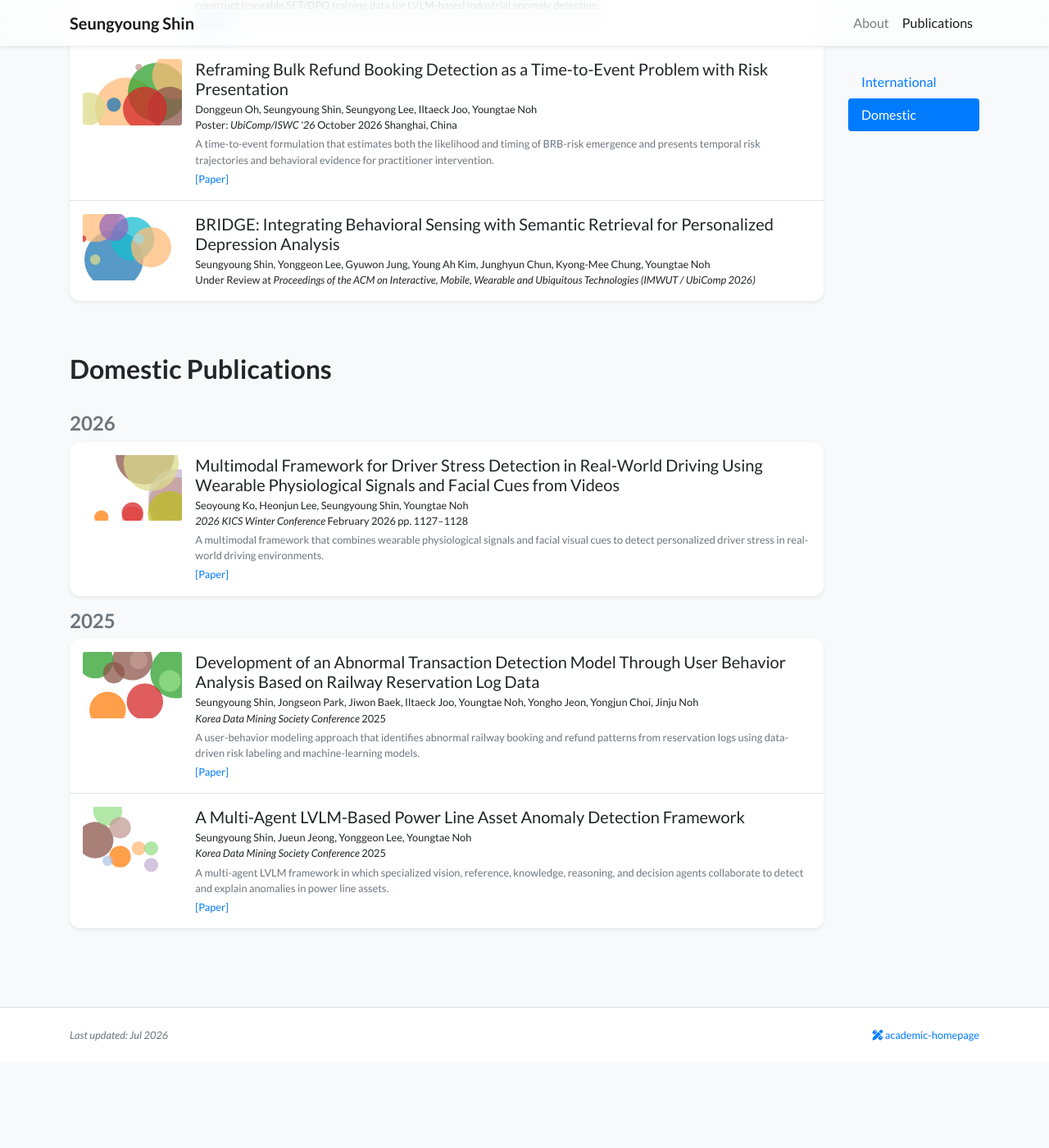
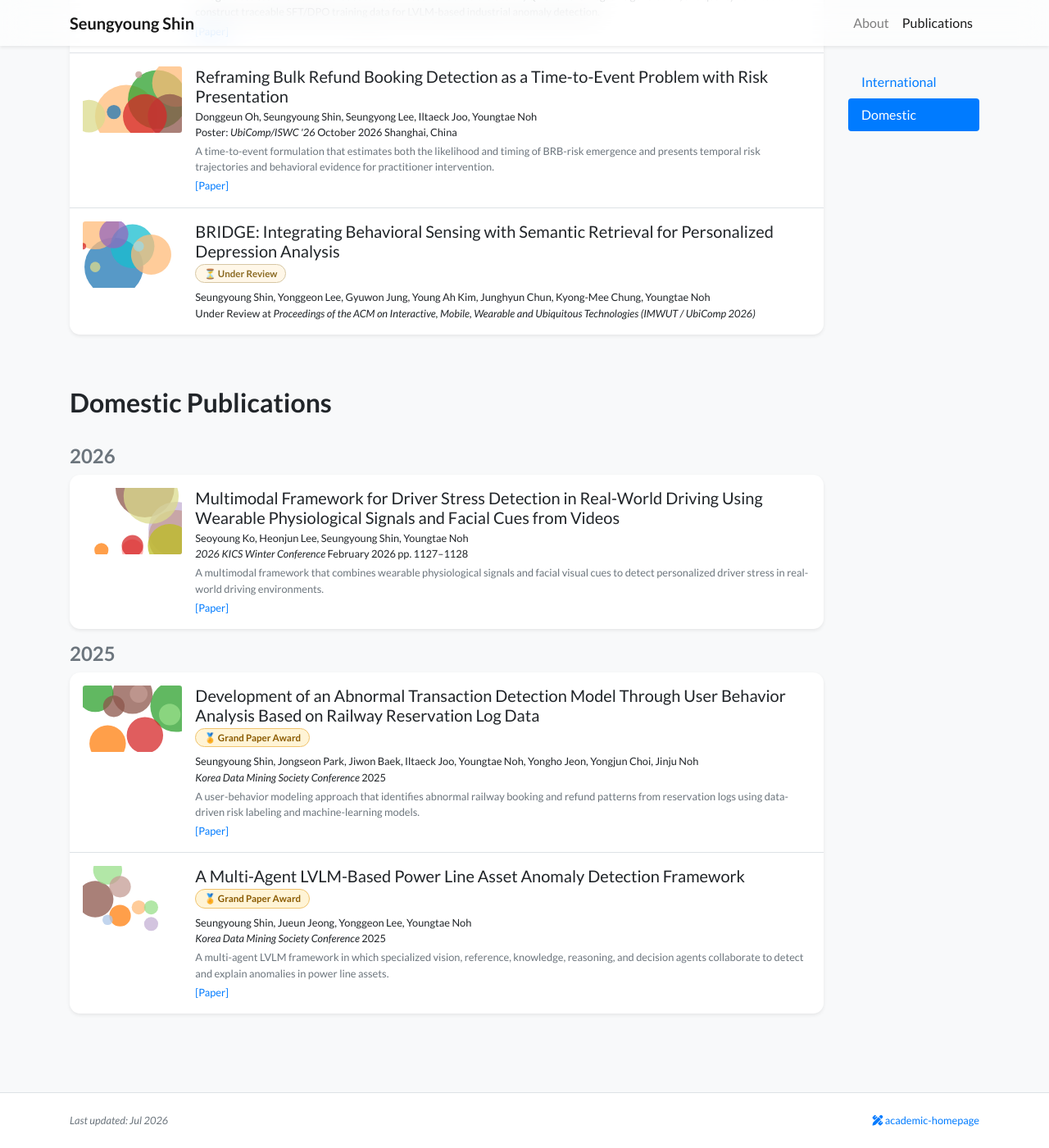
Before and after one commit to seungyoungg/academic-homepage-test, a Jekyll site: the page built from publications.html, in a window 1280 px wide and 1400 px high, scrolled down 703 px. Shown: the whole window at 82% size. Built offline with Jekyll 4.4.1, drawn with Linux system fonts in a browser that asks for light colours; nearby versions of some CDN libraries; a style sheet for code colours, icons or effects is not loaded; before the commit the page ends 1999 px from its top, so only the background shows below that.

Commit message:
Update publication_item.html

```diff
--- a/_includes/widgets/publication_item.html
+++ b/_includes/widgets/publication_item.html
@@ -3,8 +3,13 @@
 
 <!-- Desktop -->
 <div class="d-none d-md-block">
-    <div class="row no-gutters {% unless include.hide_bottom_border %}border-bottom{% endunless %} border-gray">
+    <div class="
+        row no-gutters
+        {% unless include.hide_bottom_border %}border-bottom{% endunless %}
+        border-gray
+    ">
 
+        <!-- Cover Image -->
         <div class="col-md-3 col-xl-2 mb-md-0 p-md-3">
             {% if item.cover %}
                 <img
@@ -22,10 +27,11 @@
             {% endif %}
         </div>
 
+        <!-- Publication Information -->
         <div class="col-md-9 col-xl-10 p-3 pl-md-0">
 
-            <div class="d-flex flex-wrap align-items-center mb-1">
-                <h5 class="mt-0 mb-0 font-weight-normal">
+            <!-- Title -->
+            <h5 class="mt-0 mb-1 font-weight-normal">
                 {% if item.top_tier %}
                     <span
                         title="NRF Top-Tier CS Conference"
@@ -36,16 +42,19 @@
                         "
                     >⋆</span>
                 {% endif %}
-
                 {{ item.title }}
             </h5>
 
+            <!-- Badges -->
+            {% if item.top_tier or item.status_badge or item.award_badge %}
+                <div class="d-flex flex-wrap align-items-center mb-2" style="gap: 0.4rem;">
                     {% if item.top_tier %}
                         <span
-                        class="badge badge-pill ml-2"
+                            class="badge badge-pill"
                             style="
-                            padding: 0.3rem 0.58rem;
+                                padding: 0.32rem 0.62rem;
                                 border: 1px solid #b8cce0;
+                                border-radius: 999px;
                                 background-color: #eef5fb;
                                 color: #315b7d;
                                 font-size: 0.72rem;
@@ -55,29 +64,70 @@
                             Top-Tier
                         </span>
                     {% endif %}
+
+                    {% if item.status_badge %}
+                        <span
+                            class="badge badge-pill"
+                            style="
+                                padding: 0.32rem 0.62rem;
+                                border: 1px solid #d7c7a4;
+                                border-radius: 999px;
+                                background-color: #fff7e8;
+                                color: #8a6a22;
+                                font-size: 0.72rem;
+                                font-weight: 600;
+                            "
+                        >
+                            {{ item.status_badge_icon | default: "⏳" }} {{ item.status_badge }}
+                        </span>
+                    {% endif %}
+
+                    {% if item.award_badge %}
+                        <span
+                            class="badge badge-pill"
+                            style="
+                                padding: 0.32rem 0.62rem;
+                                border: 1px solid #f0c36d;
+                                border-radius: 999px;
+                                background-color: #fff4d6;
+                                color: #8a5a00;
+                                font-size: 0.72rem;
+                                font-weight: 600;
+                            "
+                        >
+                            {{ item.award_badge_icon | default: "🏅" }} {{ item.award_badge }}
+                        </span>
+                    {% endif %}
                 </div>
+            {% endif %}
 
+            <!-- Authors -->
             <p class="mt-0 mb-0 small">
                 {% include widgets/author_list.html authors=item.authors %}
             </p>
 
+            <!-- Venue -->
             <p class="mt-0 mb-0 small">
                 {{ item.pub_pre }}<i>{{ item.pub }}</i>{{ item.pub_post }}
                 {{ item.pub_date }} {{ item.pub_last }}
-                <span data-semantic-scholar-id="{{ item.semantic_scholar_id }}"></span>
+
+                <span
+                    data-semantic-scholar-id="{{ item.semantic_scholar_id }}"
+                ></span>
             </p>
 
+            <!-- Abstract -->
             {% if item.abstract %}
                 <p class="mt-1 mb-0 small text-muted">
                     {{ item.abstract }}
                 </p>
             {% endif %}
 
+            <!-- Links -->
             {% if item.links %}
                 <p class="small pt-1 pb-0 mb-0 lh-125 abstract-links">
                     {% for label in link_order %}
                         {% assign link = item.links[label] %}
-
                         {% if link %}
                             {% if link.url %}
                                 <a
@@ -100,7 +150,6 @@
                     {% endfor %}
                 </p>
             {% endif %}
-
         </div>
     </div>
 </div>
@@ -115,7 +164,9 @@
         {% if include.last %}rounded-xl-bottom{% endif %}
         {% if item.cover %}lazy{% endif %}
     "
+    {% if item.cover %}
         data-src="{{ item.cover | relative_url }}"
+    {% endif %}
 >
     <div
         class="
@@ -123,14 +174,14 @@
             {% if include.first %}rounded-xl-top{% endif %}
             {% if include.last %}rounded-xl-bottom{% endif %}
         "
-        style="background-color: rgba(255,255,255,0.92);"
+        style="background-color: rgba(255, 255, 255, 0.94);"
     >
         <div class="d-flex align-items-start flex-column py-3 px-4">
             <div class="mb-auto"></div>
 
             <div>
-                <div class="d-flex flex-wrap align-items-center mb-1">
-                    <h5 class="mt-0 mb-0 font-weight-normal">
+                <!-- Title -->
+                <h5 class="mt-0 mb-1 font-weight-normal">
                     {% if item.top_tier %}
                         <span
                             title="NRF Top-Tier CS Conference"
@@ -141,16 +192,19 @@
                             "
                         >⋆</span>
                     {% endif %}
-
                     {{ item.title }}
                 </h5>
 
+                <!-- Badges -->
+                {% if item.top_tier or item.status_badge or item.award_badge %}
+                    <div class="d-flex flex-wrap align-items-center mb-2" style="gap: 0.4rem;">
                         {% if item.top_tier %}
                             <span
-                            class="badge badge-pill ml-2"
+                                class="badge badge-pill"
                                 style="
-                                padding: 0.3rem 0.58rem;
+                                    padding: 0.32rem 0.62rem;
                                     border: 1px solid #b8cce0;
+                                    border-radius: 999px;
                                     background-color: #eef5fb;
                                     color: #315b7d;
                                     font-size: 0.72rem;
@@ -160,29 +214,70 @@
                                 Top-Tier
                             </span>
                         {% endif %}
+
+                        {% if item.status_badge %}
+                            <span
+                                class="badge badge-pill"
+                                style="
+                                    padding: 0.32rem 0.62rem;
+                                    border: 1px solid #d7c7a4;
+                                    border-radius: 999px;
+                                    background-color: #fff7e8;
+                                    color: #8a6a22;
+                                    font-size: 0.72rem;
+                                    font-weight: 600;
+                                "
+                            >
+                                {{ item.status_badge_icon | default: "⏳" }} {{ item.status_badge }}
+                            </span>
+                        {% endif %}
+
+                        {% if item.award_badge %}
+                            <span
+                                class="badge badge-pill"
+                                style="
+                                    padding: 0.32rem 0.62rem;
+                                    border: 1px solid #f0c36d;
+                                    border-radius: 999px;
+                                    background-color: #fff4d6;
+                                    color: #8a5a00;
+                                    font-size: 0.72rem;
+                                    font-weight: 600;
+                                "
+                            >
+                                {{ item.award_badge_icon | default: "🏅" }} {{ item.award_badge }}
+                            </span>
+                        {% endif %}
                     </div>
+                {% endif %}
 
+                <!-- Authors -->
                 <p class="mt-0 mb-0 small">
                     {% include widgets/author_list.html authors=item.authors %}
                 </p>
 
+                <!-- Venue -->
                 <p class="mt-0 mb-0 small">
                     {{ item.pub_pre }}<i>{{ item.pub }}</i>{{ item.pub_post }}
                     {{ item.pub_date }} {{ item.pub_last }}
-                    <span data-semantic-scholar-id="{{ item.semantic_scholar_id }}"></span>
+
+                    <span
+                        data-semantic-scholar-id="{{ item.semantic_scholar_id }}"
+                    ></span>
                 </p>
 
+                <!-- Abstract -->
                 {% if item.abstract %}
                     <p class="mt-1 mb-0 small text-muted">
                         {{ item.abstract }}
                     </p>
                 {% endif %}
 
+                <!-- Links -->
                 {% if item.links %}
                     <p class="small pt-1 pb-0 mb-0 lh-125 abstract-links">
                         {% for label in link_order %}
                             {% assign link = item.links[label] %}
-
                             {% if link %}
                                 {% if link.url %}
                                     <a
```
Lines whose indentation alone changed are shown as unchanged.
